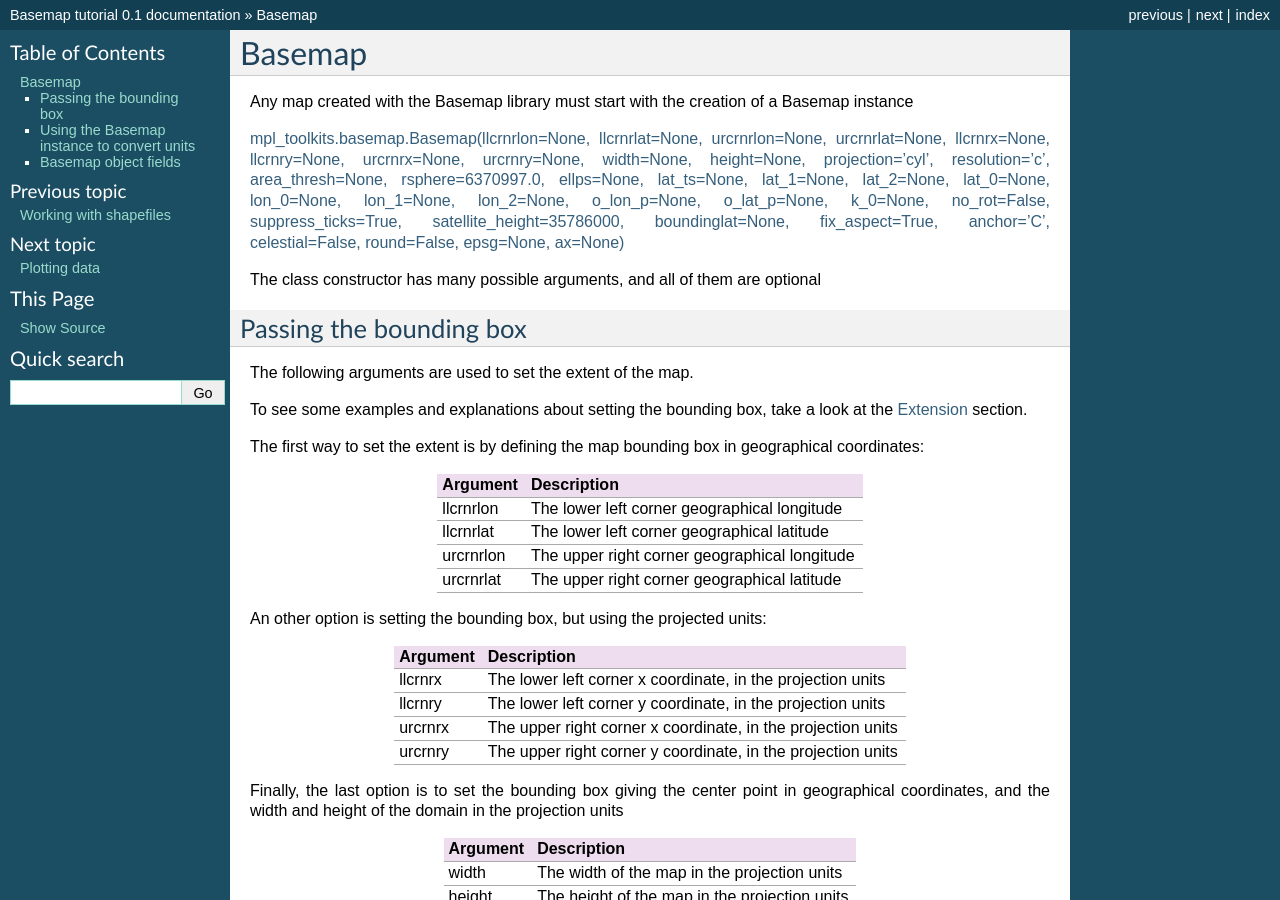
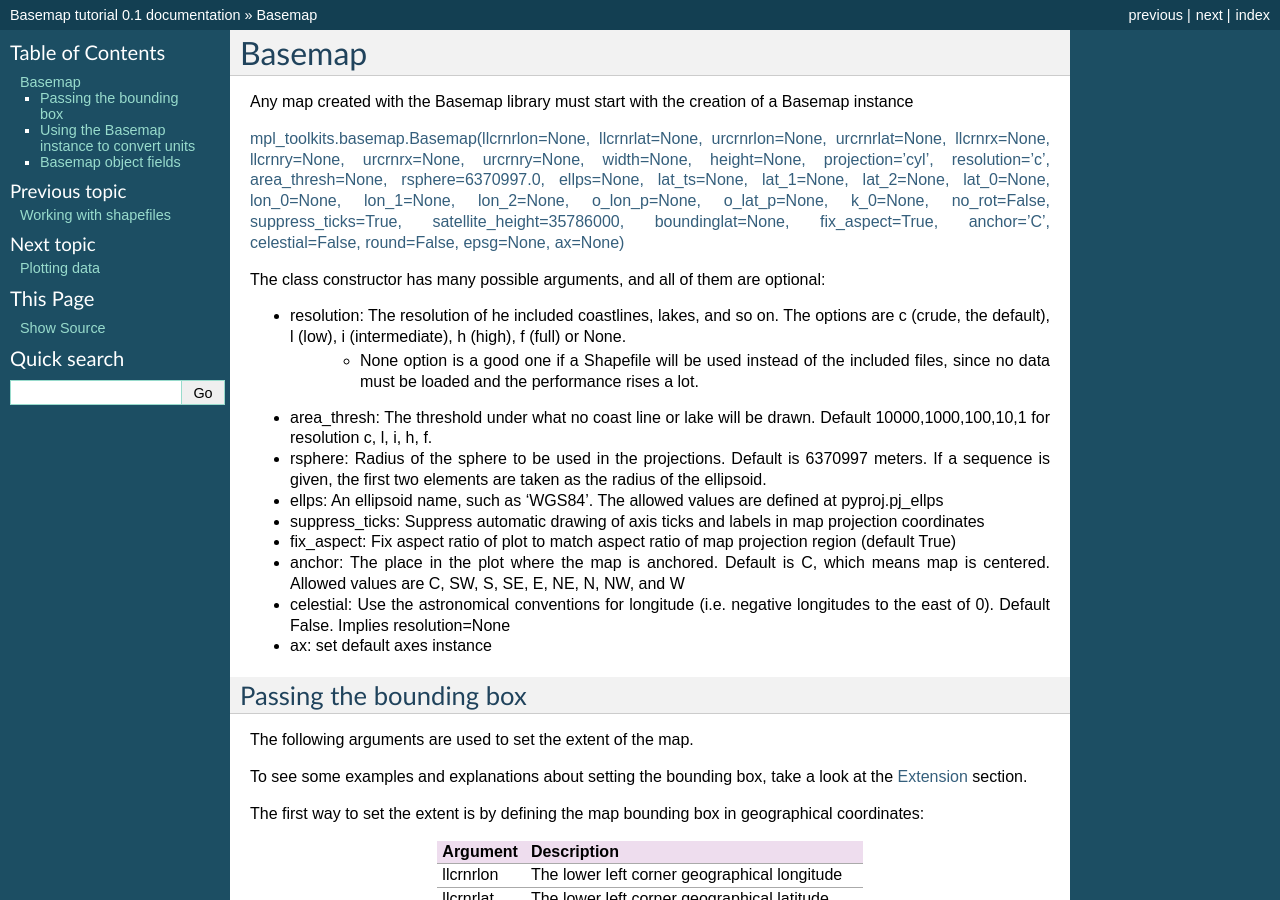
Before and after one commit to rveciana/BasemapTutorial, a Sphinx documentation site: the page built from docs/basemap.rst, in a window 1280 px wide and 900 px high. Built offline with Sphinx 7.4.7, drawn with Linux system fonts in a browser that asks for light colours; formulas are drawn with MathJax 3.

Commit message:
A small error, explaining Basemap parameters and a savefig example

```diff
--- a/docs/basemap.rst
+++ b/docs/basemap.rst
@@ -6,7 +6,18 @@ Any map created with the Basemap library must start with the creation of a Basem
 
 `mpl_toolkits.basemap.Basemap(llcrnrlon=None, llcrnrlat=None, urcrnrlon=None, urcrnrlat=None, llcrnrx=None, llcrnry=None, urcrnrx=None, urcrnry=None, width=None, height=None, projection='cyl', resolution='c', area_thresh=None, rsphere=6370997.0, ellps=None, lat_ts=None, lat_1=None, lat_2=None, lat_0=None, lon_0=None, lon_1=None, lon_2=None, o_lon_p=None, o_lat_p=None, k_0=None, no_rot=False, suppress_ticks=True, satellite_height=35786000, boundinglat=None, fix_aspect=True, anchor='C', celestial=False, round=False, epsg=None, ax=None) <http://matplotlib.org/basemap/api/basemap_api.html#mpl_toolkits.basemap.Basemap>`_
 
-The class constructor has many possible arguments, and all of them are optional
+The class constructor has many possible arguments, and all of them are optional:
+
+* resolution: The resolution of he included coastlines, lakes, and so on. The options are c (crude, the default), l (low), i (intermediate), h (high), f (full) or None.
+	* None option is a good one if a Shapefile will be used instead of the included files, since no data must be loaded and the performance rises a lot.
+* area_thresh: The threshold under what no coast line or lake will be drawn. Default 10000,1000,100,10,1 for resolution c, l, i, h, f.
+* rsphere: Radius of the sphere to be used in the projections. Default is 6370997 meters. If a sequence is given, the first two elements are taken as the radius of the ellipsoid.
+* ellps: An ellipsoid name, such as 'WGS84'. The allowed values are defined at pyproj.pj_ellps
+* suppress_ticks: Suppress automatic drawing of axis ticks and labels in map projection coordinates
+* fix_aspect: Fix aspect ratio of plot to match aspect ratio of map projection region (default True)
+* anchor: The place in the plot where the map is anchored. Default is C, which means map is centered. Allowed values are C, SW, S, SE, E, NE, N, NW, and W
+* celestial: Use the astronomical conventions for longitude (i.e. negative longitudes to the east of 0). Default False. Implies resolution=None
+* ax: set default axes instance
 
 Passing the bounding box
 ^^^^^^^^^^^^^^^^^^^^^^^^
--- a/docs/cmap.rst
+++ b/docs/cmap.rst
@@ -8,9 +8,9 @@ Matplotlib color maps are `really powerful <http://matplotlib.org/api/colors_api
 
 * The way to create the contourf plot is taken from the :ref:`contourf` example
 * The color map is created using the `LinearSegmentedColormap.from_list <http://matplotlib.org/api/colors_api.html#matplotlib.colors.LinearSegmentedColormap.from_list>`_ static method. This method has the following arguments:
-	# The name given to the color map
-	# The color list. This is a list or sequence, each element containing three floats in the range 0 to 1, which are the red, green and blue values of the color
-	# N is the number of color levels to create. If the number is lower than the list of colors length, the list will be truncated If it's longer, some colors will be repeated
+	1. The name given to the color map
+	2. The color list. This is a list or sequence, each element containing three floats in the range 0 to 1, which are the red, green and blue values of the color
+	3. N is the number of color levels to create. If the number is lower than the list of colors length, the list will be truncated If it's longer, some colors will be repeated
 * In our example, the values will go from black to white, in six levels
 * The contourf is created forcing a level in each of the elements of the sequence
 
--- a/docs/external_resources.rst
+++ b/docs/external_resources.rst
@@ -1,6 +1,6 @@
 External resources
 ====================
-* `Official basemap documentation <http://matplotlib.org/basemap/>`_
+* `Official basemap documentation <http://matplotlib.org/basemap/>`_ Some parts of the tutorial are taken directly from there.
 
 Installation:
 
--- a/docs/first_map.rst
+++ b/docs/first_map.rst
@@ -8,7 +8,7 @@ Let's create a the simplest map:
 #. The first two lines include the Basemap library and matplotlib. Both are necessary
 #. The map is created using the Basemap class, which has many options. Without passing any option, the map has the `Plate Carrée projection <http://en.wikipedia.org/wiki/Equirectangular_projection>`_ centered at longitude and latitude = 0
 #. After setting the map, we can draw what we want. In this case, the coast lines layer, which comes already with the library, using the method *drawcoastlines()*
-#. Finally, the map has to be shown or saved. The methods from mathplotlib are used. In this example, *plt.show()* opens a window to explore the result
+#. Finally, the map has to be shown or saved. The methods from mathplotlib are used. In this example, *plt.show()* opens a window to explore the result. *plt.savefig('file_name')* would save the map into an image.
 
 .. image:: images/first_map/first_map.png
 
```
Also changed, not shown: 1 other file.
